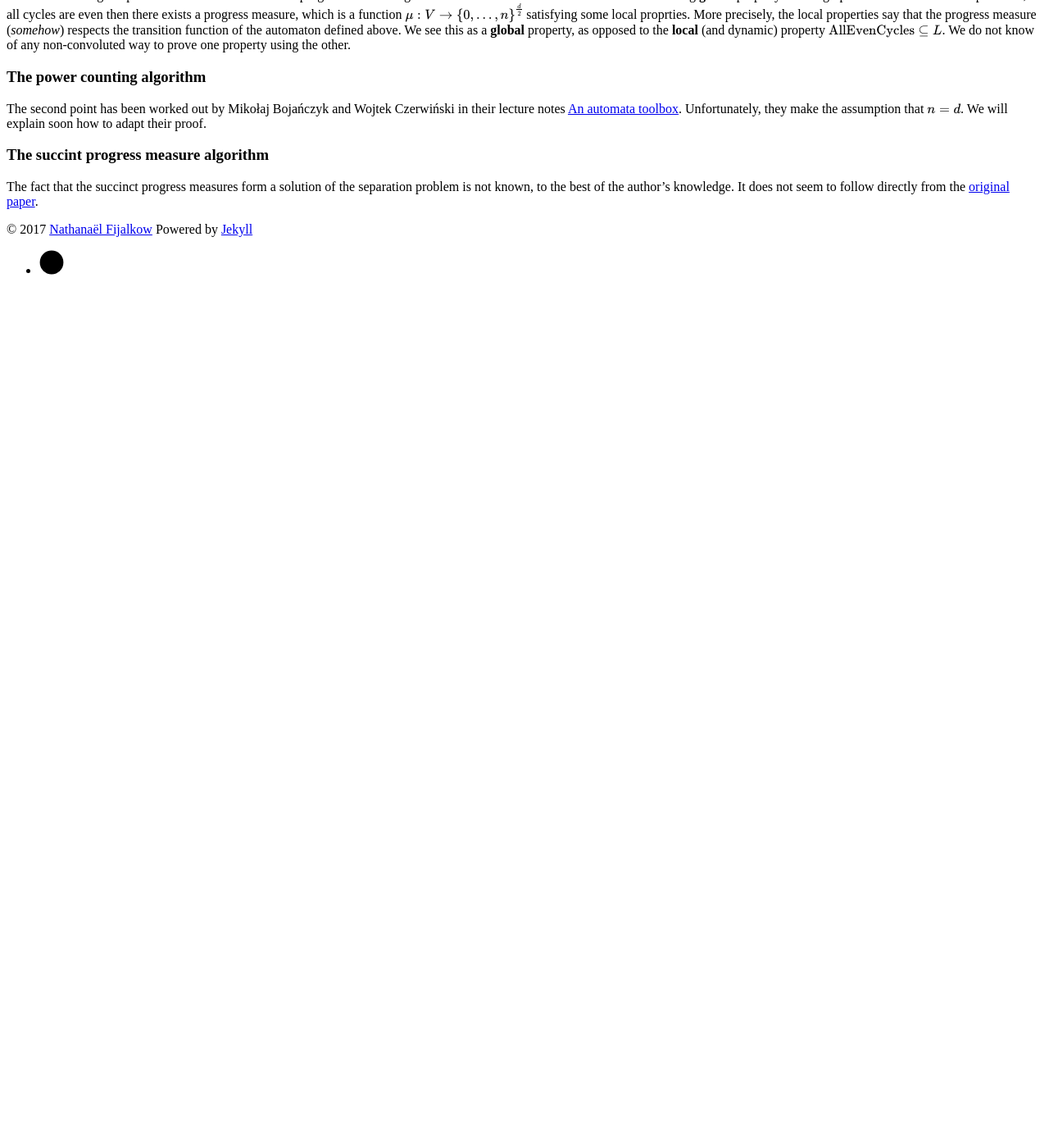
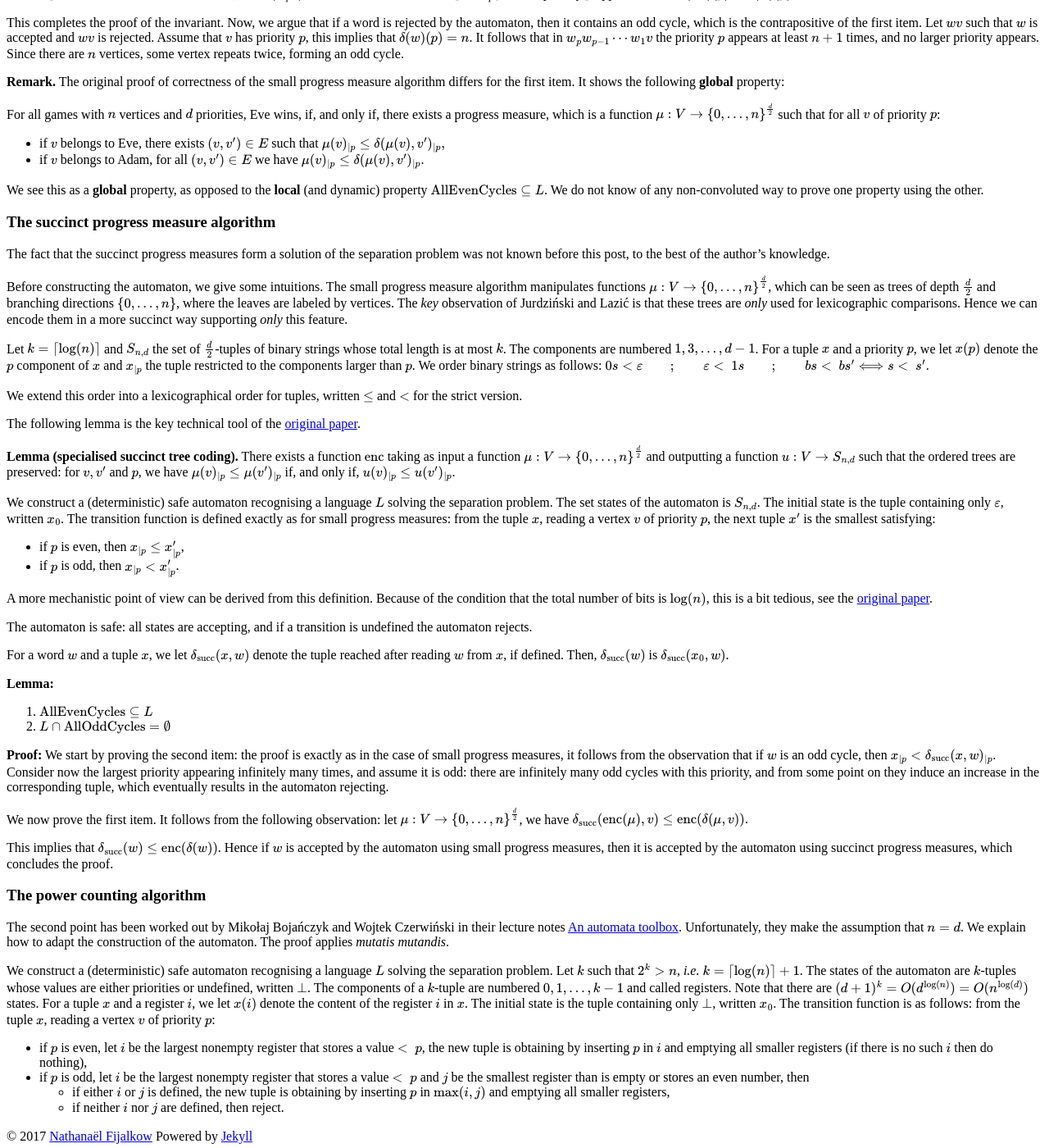
Before and after one commit to games-automata-play/games-automata-play.github.io, a Jekyll site: the page built from _posts/2017-11-13-Parity_separation.md, in a window 1280 px wide and 1400 px high, scrolled down 2056 px. Shown: the whole window at 82% size. Built offline with Jekyll 4.4.1, drawn with Linux system fonts in a browser that asks for light colours; nearby versions of some CDN libraries; formulas are drawn with MathJax 3; before the commit the page ends 2411 px from its top, so only the background shows below that; some of the changed text lies outside the part shown.

Commit message:
changes major

```diff
--- a/_includes/head.html
+++ b/_includes/head.html
@@ -55,7 +55,7 @@
     {% if page.image %}
       <meta name="twitter:image:src" content="{{ site.url }}/assets/img/{{ page.image }}">
     {% else %}
-      <meta name="twitter:image:src" content="{{ '/assets/img/touring.jpg' | prepend: site.baseurl }}">
+      <!-- <meta name="twitter:image:src" content="{{ '/assets/img/touring.jpg' | prepend: site.baseurl }}"> -->
     {% endif %}
 
 
--- a/_posts/2017-11-13-Parity_separation.md
+++ b/_posts/2017-11-13-Parity_separation.md
@@ -5,9 +5,20 @@ date:       2017-11-10 9:00:00
 author:     Nathana&euml;l Fijalkow
 ---
 
-<p class="intro"><span class="dropcap">T</span>he postulate of this post is that two algorithms for parity games,
-namely the small progress measure algorithm of Jurdzi&#324;ski<!--, the succint progress measure algorithm of Jurdzi&#324;ski and Lazi&#263;, -->
-and the power counting algorithm of Calude et al, are solutions of a separation problem.</p>
+<script type="text/x-mathjax-config">
+MathJax.Hub.Config({
+  TeX: {
+    Macros: {
+      enc: "{\\text{enc}}",
+      deltasucc: "{\\delta_{\\text{succ}}}",
+    }
+  }
+});
+</script>
+
+<p class="intro"><span class="dropcap">T</span>he postulate is that three algorithms for parity games,
+namely the small progress measure algorithm of Jurdzi&#324;ski, the succinct progress measure algorithm of Jurdzi&#324;ski and Lazi&#263;,
+and the power counting algorithm of Calude et al, can be seen as solutions of a separation problem.</p>
 
 Let $V$ be a set of $n$ vertices and $d$ a number of priorities (without loss of generality $d$ is even), we consider a priority function $V \to \set{1,\ldots,d}$.
 A cycle is a word $v \cdots v$. It is even is the maximal priority is even, and odd otherwise.
@@ -40,37 +51,37 @@ It follows that solving the parity game is equivalent to solving a safety game o
 is the number of states of a **deterministic** automaton recognising $L$.
 Since solving a safety done can be done in linear time, this gives an algorithm whose running time is polynomial in $n$ and $\|L\|$
 
-#### In the remainder of this note we explain that:
-1. the small progress measure algorithm of Jurdzi&#324;ski is a solution of the separation problem with $\|L\| = O(n^{\frac{d}{2}})$,
-<!--2. the succint progress measure algorithm of Jurdzi&#324;ski and Lazi&#263; is a solution of the separation problem. -->
-2. the power counting algorithm of Calude et al is a solution of the separation problem with $\|L\| = O(n^{\log(d)})$,
+#### In the remainder of this post we explain that:
+1. the [small progress measure](#small_progress) of Jurdzi&#324;ski is a solution of the separation problem with $\|L\| = O(n^{\frac{d}{2}})$,
+2. the [succinct progress measure](#succinct_progress) of Jurdzi&#324;ski and Lazi&#263; is a solution of the separation problem with $\|L\| = O(n^{\log(d)})$,
+3. the [power counting](#power_counting) of Calude et al is a solution of the separation problem with $\|L\| = O(n^{\log(d)})$.
 
 
 
-
-### The small progress measure algorithm
+### <a name="small_progress">The small progress measure algorithm</a>
 The fact that the small progress measures form a solution of the separation problem is due to Julien Bernet, David Janin, and Igor Walukiewicz, in the paper
 [Permissive strategies: from parity games to safety games](www.labri.fr/perso/igw/Papers/igw-perm.ps).
 They indeed hint at the separation problem in the conclusion.
 
-We give here a different proof; it is not fair to say that it is simpler, nor better. It is simply *different*. Also it gives some intuitions for the next algorithm.
+We give here a different proof; it is not fair to say that it is simpler, nor better. It is simply *different*.
 
 We construct a (deterministic) safe automaton recognising a language $L$ solving the separation problem.
 The states of the automaton are $d/2$-tuples of integers in the range $0,\ldots,n$,
 they are numbered $1,3,\ldots,d-1$.
 For a tuple $x$ and a priority $p$, we let $x(p)$ denote the $p$ component of $x$.
 The initial state is the tuple containing only $0$, written $x_0$.
-The transition function is as follows: from the tuple $x$, reading a vertex $v$ of priority $p$:
+We order tuples lexicographically, and use the notation $x_{\mid p}$ for the tuple with components larger than or equal to $p$.
+The transition function is as follows: from the tuple $x$, reading a vertex $v$ of priority $p$, the next tuple $x'$
+is the smallest satisfying:
+* if $p$ is even, then $x_{\mid p} \le x'_{\mid p}$,
+* if $p$ is odd, then $x_{\mid p} < x'_{\mid p}$.
+
+A more mechanistic definition is as follows:
 * if $p$ is even, then the new tuple is the same as $x$, but all priorities smaller than $p$ are reset to $0$,
 * if $p$ is odd, then the new tuple is the same as $x$, but the $p$ component is incremented by $1$ and all priorities smaller than $p$ are reset to $0$.
+If a component cannot be incremented, it is reset, and the component just above is incremented. If no components can be incremented, the automaton rejects.
 
-The automaton is safe: all states are accepting, and if a transition is undefined, *i.e.* a component with value $n$ is incremented, the automaton rejects.
-
-**Note:**
-The definitions are slightly different from the classical progress measures.
-In particular we do not define the lexicographic order,
-and in case of an overflow, we do not increase the next component, but instead directly reject.
-The same results hold for the classical progress measures, almost *mutatis mutandis*, but for our purposes here these definitions are more convenient.
+The automaton is safe: all states are accepting, and if a transition is undefined, the automaton rejects.
 
 For a word $w$ and a tuple $x$, we let $\delta(x,w)$ denote the tuple reached after reading $w$ from $x$, if defined.
 Then, $\delta(w)$ is $\delta(x_0,w)$.
@@ -80,7 +91,7 @@ Then, $\delta(w)$ is $\delta(x_0,w)$.
 2. $L \cap \text{AllOddCycles} = \emptyset$
 
 **Proof:**
-We start by proving the second item: it follows from the well known observation that if $w$ is an odd cycle with maximal priority $p$, then $x(p) < \delta(x,w)(p)$.
+We start by proving the second item: it follows from the well known observation that if $w$ is an odd cycle, then $x_{\mid p} < \delta(x,w)_{\mid p}$.
 Indeed, along the cycle the $p$ component is either not touched, when a lower priority is visited, or incremented.
 Consider now the largest priority appearing infinitely many times, and assume it is odd: there are infinitely many odd cycles with this priority,
 and from some point on they induce an increase in the corresponding tuple, which eventually results in the automaton rejecting.
@@ -102,78 +113,118 @@ and no larger priority appears. Since there are $n$ vertices, some vertex repeat
 
 **Remark.**
 The original proof of correctness of the small progress measure algorithm differs for the first item. It shows the following **global** property:
-for all graphs with $n$ vertices and $d$ priorities, if all cycles are even then there exists a progress measure, which is a function $\mu : V \to \set{0,\ldots,n}^{\frac{d}{2}}$
-satisfying some local proprties. More precisely, the local properties say that the progress measure (*somehow*) respects the transition function of the automaton defined above.
+
+For all games with $n$ vertices and $d$ priorities,
+Eve wins, if, and only if,
+there exists a progress measure, which is a function $\mu : V \to \set{0,\ldots,n}^{\frac{d}{2}}$ such that for all $v$ of priority $p$:
+* if $v$ belongs to Eve, there exists $(v,v') \in E$ such that
+$$\mu(v)_{\mid p} \le \delta(\mu(v),v')_{\mid p},$$
+* if $v$ belongs to Adam, for all $(v,v') \in E$ we have
+$$\mu(v)_{\mid p} \le \delta(\mu(v),v')_{\mid p}.$$
+
 We see this as a **global** property, as opposed to the **local** (and dynamic) property $\text{AllEvenCycles} \subseteq L$.
 We do not know of any non-convoluted way to prove one property using the other.
 
-<!--
-### The succint progress measure algorithm
+
+
+
+
+
+
+### <a name="succinct_progress">The succinct progress measure algorithm</a>
 The fact that the succinct progress measures form a solution of the separation problem was not known before this post, to the best of the author's knowledge.
-It does not seem to follow directly from the [original paper](https://arxiv.org/abs/1702.05051).
-We prove it by extending the proof above.
 
-We construct a (deterministic) safe automaton recognising a language $L$ solving the separation problem.
-The states of the automaton are $d/2$-tuples of binary words such that the total length is at most $\log(n)$,
-they are numbered $1,3,\ldots,d-1$.
-For a tuple $x$ and a priority $p$, we let $x(p)$ denote the $p$ component of $x$.
-The initial state is the tuple containing only $\varepsilon$, written $x_0$.
+Before constructing the automaton, we give some intuitions.
+The small progress measure algorithm manipulates functions $\mu : V \to \set{0,\ldots,n}^{\frac{d}{2}}$,
+which can be seen as trees of depth $\frac{d}{2}$ and branching directions $\set{0,\ldots,n}$, where the leaves are labeled by vertices.
+The *key* observation of Jurdzi&#324;ski and Lazi&#263; is that these trees are *only* used for lexicographic comparisons.
+Hence we can encode them in a more succinct way supporting *only* this feature.
+
+Let $k = \lceil \log(n) \rceil$ and $S_{n,d}$ the set of $\frac{d}{2}$-tuples of binary strings whose total length is at most $k$.
+The components are numbered $1,3,\ldots,d-1$.
+For a tuple $x$ and a priority $p$, we let $x(p)$ denote the $p$ component of $x$ and $x_{\mid p}$ the tuple restricted to the components larger than $p$.
 We order binary strings as follows:
 $$
 0 s < \varepsilon \qquad ; \qquad \varepsilon <\ 1 s \qquad ; \qquad b s <\ b s' \Longleftrightarrow s <\ s'.
 $$
 
 We extend this order into a lexicographical order for tuples, written $\le$ and $<$ for the strict version.
-For a tuple $x$ and a priority $p$, we define $x_{| \ge p}$ the tuple restricted to the components larger than $p$.
 
-The transition function is as follows: from the tuple $x$, reading a vertex $v$ of priority $p$:
-* if $p$ is even, then the new tuple is the smallest $x'$ such that $x_{\| \ge p} \le x'_{\| \ge p}$,
-* if $p$ is odd, then the new tuple is the smallest $x'$ such that $x_{\| \ge p} < x'_{\| \ge p}$.
+The following lemma is the key technical tool of the [original paper](https://arxiv.org/abs/1702.05051).
+
+**Lemma (specialised succinct tree coding).**
+There exists a function $\enc$ taking as input a function $\mu : V \to \set{0,\ldots,n}^{\frac{d}{2}}$
+and outputting a function $u : V \to S_{n,d}$ such that the ordered trees are preserved:
+for $v,v'$ and $p$, we have $$\mu(v)_{\mid p} \le \mu(v')_{\mid p}$$ if, and only if, $$u(v)_{\mid p} \le u(v')_{\mid p}$$.
+
+
+
+We construct a (deterministic) safe automaton recognising a language $L$ solving the separation problem.
+The set states of the automaton is $S_{n,d}$.
+The initial state is the tuple containing only $\varepsilon$, written $x_0$.
+The transition function is defined exactly as for small progress measures: from the tuple $x$, reading a vertex $v$ of priority $p$, the next tuple $x'$
+is the smallest satisfying:
+* if $p$ is even, then $x_{\mid p} \le x'_{\mid p}$,
+* if $p$ is odd, then $x_{\mid p} < x'_{\mid p}$.
+
+A more mechanistic point of view can be derived from this definition. Because of the condition that the total number of bits is $\log(n)$,
+this is a bit tedious, see the [original paper](https://arxiv.org/abs/1702.05051).
 
 The automaton is safe: all states are accepting, and if a transition is undefined the automaton rejects.
 
-For a word $w$ and a tuple $x$, we let $\delta(x,w)$ denote the tuple reached after reading $w$ from $x$, if defined.
-Then, $\delta(w)$ is $\delta(x_0,w)$.
+For a word $w$ and a tuple $x$, we let $\deltasucc(x,w)$ denote the tuple reached after reading $w$ from $x$, if defined.
+Then, $\deltasucc(w)$ is $\deltasucc(x_0,w)$.
 
 **Lemma:**
 1. $\text{AllEvenCycles} \subseteq L$
 2. $L \cap \text{AllOddCycles} = \emptyset$
 
 **Proof:**
-We start by proving the second item: it follows from the observation that if $w$ is an odd cycle with maximal priority $p$, then $x_{| \ge p} < \delta(x,w)_{| \ge p}$.
-This is stated as such in the [original paper](https://arxiv.org/abs/1702.05051).
-Indeed, consider a cycle $w = v_1 v_2 \cdots v_k v_1$, and assume that $v_1$ has priority $p$, odd and maximal in the cycle.
-Then we have
-$$
-x_{| \ge p} < \delta(x, v_1)_{| \ge p} \le \cdots \le \delta(x, v_1 \cdots v_k)_{| \ge p} \le \delta(x, w)_{| \ge p}.
-$$
-
+We start by proving the second item: the proof is exactly as in the case of small progress measures,
+it follows from the observation that if $w$ is an odd cycle, then $x_{\mid p} < \deltasucc(x,w)_{\mid p}$.
 Consider now the largest priority appearing infinitely many times, and assume it is odd: there are infinitely many odd cycles with this priority,
 and from some point on they induce an increase in the corresponding tuple, which eventually results in the automaton rejecting.
 
 We now prove the first item.
-It follows from the following invariant: for every $w \in V^*$ which is not rejected by the automaton, $w$ has a suffix of the form $w_{d-1} \cdots w_3 w_1$, where
-for $p \in \set{1,3,\ldots,d-1}$, the priority $p$ appears at least $V[\delta(w)(p)]$ times, and no larger priority appears in $w_p$.
-The function $V$ is defined as follows: $V[\varepsilon] = 0$, then $V[s]$ is the value of $s$ in binary plus one. For instance, $V[10] = 2 + 1 = 3$.
+It follows from the following observation:
+let $\mu : V \to \set{0,\ldots,n}^{\frac{d}{2}}$, we have
+$$\deltasucc(\enc(\mu),v) \le \enc(\delta(\mu,v)).$$
 
-Assume the invariant holds for $w$, and we read a vertex $v$ of priority $p$, there are two cases:
-* if $p$ is even, we construct the suffix $w_{d-1} \cdots (w_{p+1} v)$ of $w v$, *i.e.* the new word for $p+1$ is $w_{p+1} v$.
-* if $p$ is odd, we construct the suffix $w_{d-1} \cdots (w_p v)$ of $w v$, *i.e.* the new word for $p$ is $w_{p+1} v$.
-The priority $p$ appears at least $\delta(wv)(p) = \delta(w)(p) + 1$ times.
-
-This completes the proof of the invariant. Now, we argue that if a word is rejected by the automaton, then it contains an odd cycle,
-which is the contrapositive of the first item. Let $wv$ such that $w$ is accepted and $wv$ is rejected.
-Assume that $v$ has priority $p$, this implies that $\delta(w)(p) = n$. It follows that in $w_p w_{p-1} \cdots w_1 v$ the priority $p$ appears at least $n+1$ times,
-and no larger priority appears. Since there are $n$ vertices, some vertex repeats twice, forming an odd cycle.
--->
+This implies that $\deltasucc(w) \le \enc(\delta(w))$.
+Hence if $w$ is accepted by the automaton using small progress measures, then it is accepted by the automaton using succinct progress measures,
+which concludes the proof.
 
 
-### The power counting algorithm
+
+
+
+
+
+
+
+
+### <a name="power_counting">The power counting algorithm</a>
 The second point has been worked out by Miko&#322;aj Boja&#324;czyk and Wojtek Czerwi&#324;ski in their lecture notes
 [An automata toolbox](https://www.mimuw.edu.pl/~bojan/20172018-2/advanced-topics-in-automata-20172018-jezyki-automaty-i-obliczenia-2).
-Unfortunately, they make the assumption that $n = d$.
-We will explain soon how to adapt their proof.
+Unfortunately, they make the assumption that $n = d$. We explain how to adapt the construction of the automaton. The proof applies *mutatis mutandis*.
 
-### The succint progress measure algorithm
+We construct a (deterministic) safe automaton recognising a language $L$ solving the separation problem.
+Let $k$ such that $2^k > n$, *i.e.* $k = \lceil \log(n) \rceil + 1$.
+The states of the automaton are $k$-tuples whose values are either priorities or undefined, written $\bot$.
+The components of a $k$-tuple are numbered $0,1,\ldots,k-1$ and called registers.
+Note that there are $(d + 1)^k = O(d^{\log(n)}) = O(n^{\log(d)})$ states.
+For a tuple $x$ and a register $i$, we let $x(i)$ denote the content of the register $i$ in $x$.
+The initial state is the tuple containing only $\bot$, written $x_0$.
+The transition function is as follows: from the tuple $x$, reading a vertex $v$ of priority $p$:
+* if $p$ is even, let $i$ be the largest nonempty register that stores a value $<\ p$, the new tuple is obtaining by inserting $p$ in $i$ and emptying all smaller registers
+(if there is no such $i$ then do nothing),
+* if $p$ is odd, let $i$ be the largest nonempty register that stores a value $<\ p$ and $j$ be the smallest register than is empty or stores an even number, then
+	* if either $i$ or $j$ is defined, the new tuple is obtaining by inserting $p$ in $\max(i,j)$ and emptying all smaller registers,
+	* if neither $i$ nor $j$ are defined, then reject.
+
+
+<!--
+### The succinct progress measure algorithm
 The fact that the succinct progress measures form a solution of the separation problem is not known, to the best of the author's knowledge.
 It does not seem to follow directly from the [original paper](https://arxiv.org/abs/1702.05051).
+-->
```
Also changed, not shown: 1 other file.
